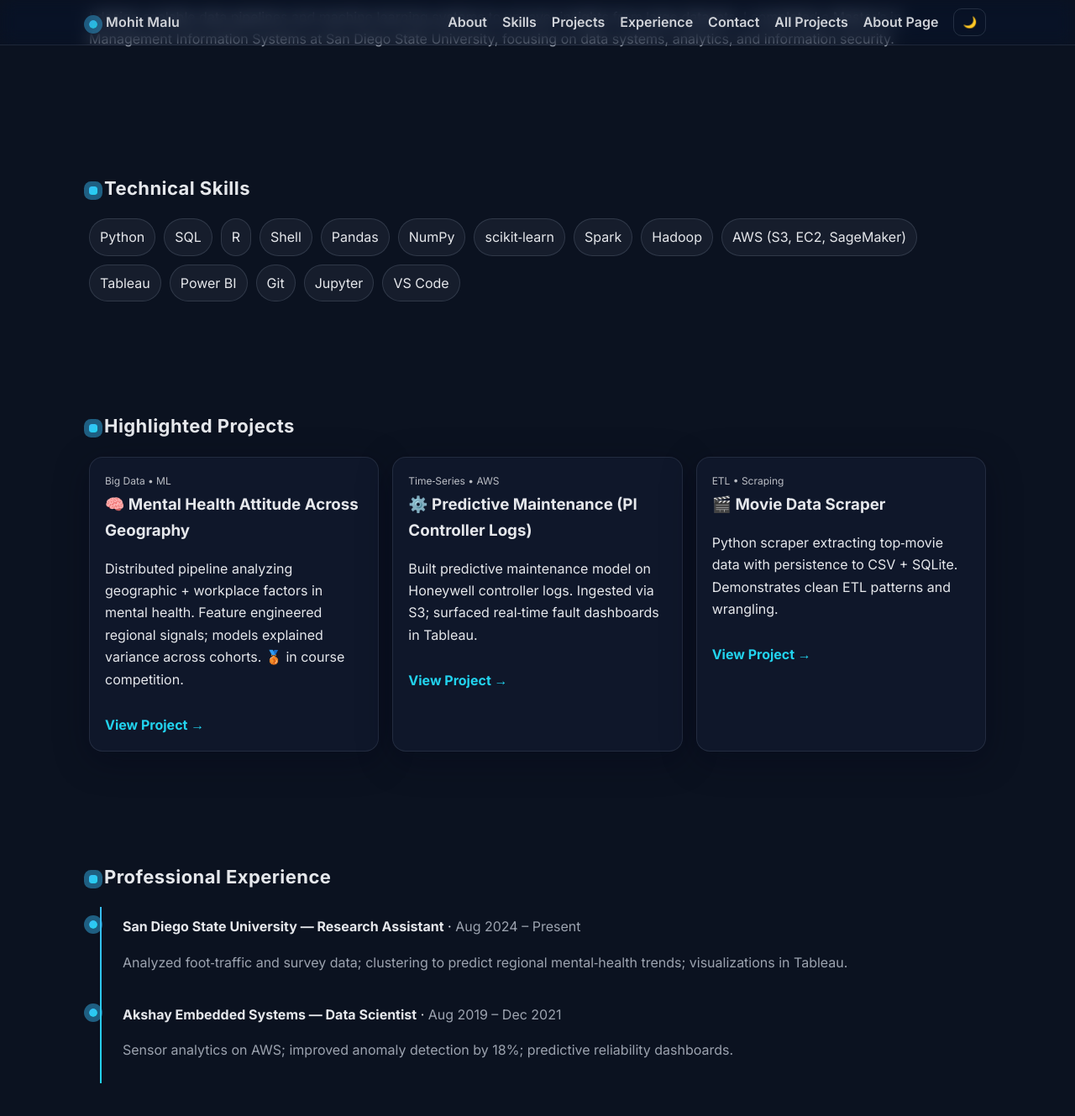
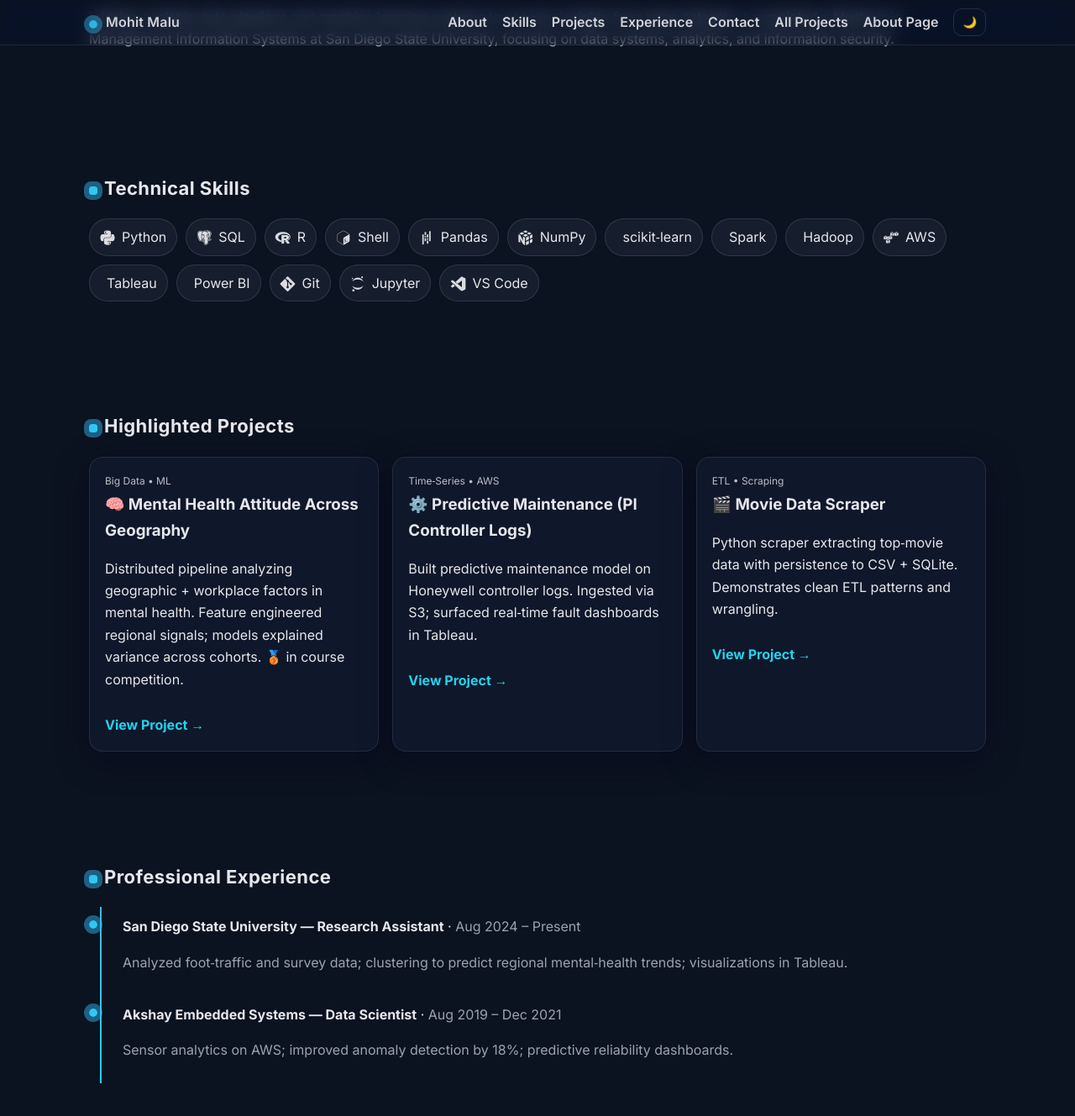
Before and after one commit to malumohit/mohitmalu.github.io, a Jekyll site: the page index.html, which Jekyll copies as it is, in a window 1280 px wide and 1400 px high, scrolled down 560 px. Shown: the top 1329 px of the window at 84% size. Built offline with Jekyll 4.4.1, drawn with Linux system fonts in a browser that asks for light colours.

Commit message:
Enhance icon styles for skills and social links
Added icon styles for technical skills and social links.

```diff
--- a/index.html
+++ b/index.html
@@ -107,7 +107,14 @@
     /* ====== Appear Animations (on-scroll) ====== */
     [data-appear]{opacity:0;transform:translateY(12px);transition:opacity .5s ease, transform .5s ease}
     [data-appear].in{opacity:1;transform:none}
+      /* ====== Icon styles ====== */
+    .chip i{font-size:18px;line-height:0;vertical-align:-3px;margin-right:8px;opacity:.95}
+    .social{display:flex;gap:10px;align-items:center;margin-top:8px}
+    .icon-btn{display:inline-flex;align-items:center;justify-content:center;width:40px;height:40px;border-radius:999px;border:1px solid rgba(148,163,184,.2);background:rgba(148,163,184,.06);box-shadow:var(--shadow);text-decoration:none}
+    .icon-btn svg{width:20px;height:20px;fill:currentColor}
   </style>
+  <!-- Devicon icon font for tech logos -->
+  <link rel="stylesheet" href="https://cdn.jsdelivr.net/gh/devicons/devicon@v2.15.1/devicon.min.css">
 </head>
 <body>
   <!-- Nav -->
@@ -158,21 +165,21 @@
   <section id="skills" data-appear>
     <h2 class="section-title"><span class="bar"></span>Technical Skills</h2>
     <div class="chips">
-      <span class="chip">Python</span>
-      <span class="chip">SQL</span>
-      <span class="chip">R</span>
-      <span class="chip">Shell</span>
-      <span class="chip">Pandas</span>
-      <span class="chip">NumPy</span>
-      <span class="chip">scikit‑learn</span>
-      <span class="chip">Spark</span>
-      <span class="chip">Hadoop</span>
-      <span class="chip">AWS (S3, EC2, SageMaker)</span>
-      <span class="chip">Tableau</span>
-      <span class="chip">Power BI</span>
-      <span class="chip">Git</span>
-      <span class="chip">Jupyter</span>
-      <span class="chip">VS Code</span>
+      <span class="chip"><i class="devicon-python-plain"></i>Python</span>
+      <span class="chip"><i class="devicon-postgresql-plain"></i>SQL</span>
+      <span class="chip"><i class="devicon-r-plain"></i>R</span>
+      <span class="chip"><i class="devicon-bash-plain"></i>Shell</span>
+      <span class="chip"><i class="devicon-pandas-original"></i>Pandas</span>
+      <span class="chip"><i class="devicon-numpy-original"></i>NumPy</span>
+      <span class="chip"><i class="devicon-scikitlearn-plain"></i>scikit‑learn</span>
+      <span class="chip"><i class="devicon-apachespark-plain"></i>Spark</span>
+      <span class="chip"><i class="devicon-hadoop-plain"></i>Hadoop</span>
+      <span class="chip"><i class="devicon-amazonwebservices-original"></i>AWS</span>
+      <span class="chip"><i class="devicon-tableau-original"></i>Tableau</span>
+      <span class="chip"><i class="devicon-powerbi-plain"></i>Power BI</span>
+      <span class="chip"><i class="devicon-git-plain"></i>Git</span>
+      <span class="chip"><i class="devicon-jupyter-plain"></i>Jupyter</span>
+      <span class="chip"><i class="devicon-vscode-plain"></i>VS Code</span>
     </div>
   </section>
 
@@ -232,6 +239,14 @@
         <p>📍 San Diego, CA</p>
         <p>📧 <a href="mailto:mmalu9864@sdsu.edu">mmalu9864@sdsu.edu</a></p>
         <p>🔗 <a href="https://www.linkedin.com/in/mohit-malu/" target="_blank" rel="noopener">LinkedIn</a> · <a href="https://github.com/malumohit" target="_blank" rel="noopener">GitHub</a></p>
+        <div class="social" aria-label="Social links">
+          <a class="icon-btn" href="https://github.com/malumohit" target="_blank" rel="noopener" title="GitHub" aria-label="GitHub">
+            <svg viewBox="0 0 24 24" aria-hidden="true"><path d="M12 .5a12 12 0 0 0-3.79 23.4c.6.11.82-.26.82-.58v-2.03c-3.34.73-4.04-1.61-4.04-1.61-.55-1.39-1.34-1.76-1.34-1.76-1.09-.75.08-.74.08-.74 1.2.09 1.84 1.24 1.84 1.24 1.07 1.84 2.81 1.31 3.5 1 .11-.78.42-1.31.76-1.61-2.66-.3-5.47-1.33-5.47-5.93 0-1.31.47-2.38 1.24-3.22-.12-.3-.54-1.52.12-3.17 0 0 1.01-.32 3.31 1.23a11.5 11.5 0 0 1 6.02 0c2.3-1.55 3.31-1.23 3.31-1.23.66 1.65.24 2.87.12 3.17.77.84 1.24 1.91 1.24 3.22 0 4.61-2.81 5.63-5.49 5.92.43.37.81 1.1.81 2.22v3.29c0 .32.22.7.83.58A12 12 0 0 0 12 .5Z"/></svg>
+          </a>
+          <a class="icon-btn" href="https://www.linkedin.com/in/mohit-malu/" target="_blank" rel="noopener" title="LinkedIn" aria-label="LinkedIn">
+            <svg viewBox="0 0 24 24" aria-hidden="true"><path d="M4.98 3.5C4.98 4.88 3.86 6 2.5 6S0 4.88 0 3.5 1.12 1 2.5 1s2.48 1.12 2.48 2.5zM.5 8h4V24h-4V8zM8 8h3.8v2.2h.06c.53-1 1.84-2.2 3.8-2.2C20.42 8 22 10.2 22 14.12V24h-4v-8.6c0-2.05-.04-4.7-2.86-4.7-2.86 0-3.3 2.23-3.3 4.55V24H8V8z"/></svg>
+          </a>
+        </div>
       </div>
       <form class="panel form" name="contact" netlify>
         <h3 style="margin-top:0">Quick Message</h3>
```
